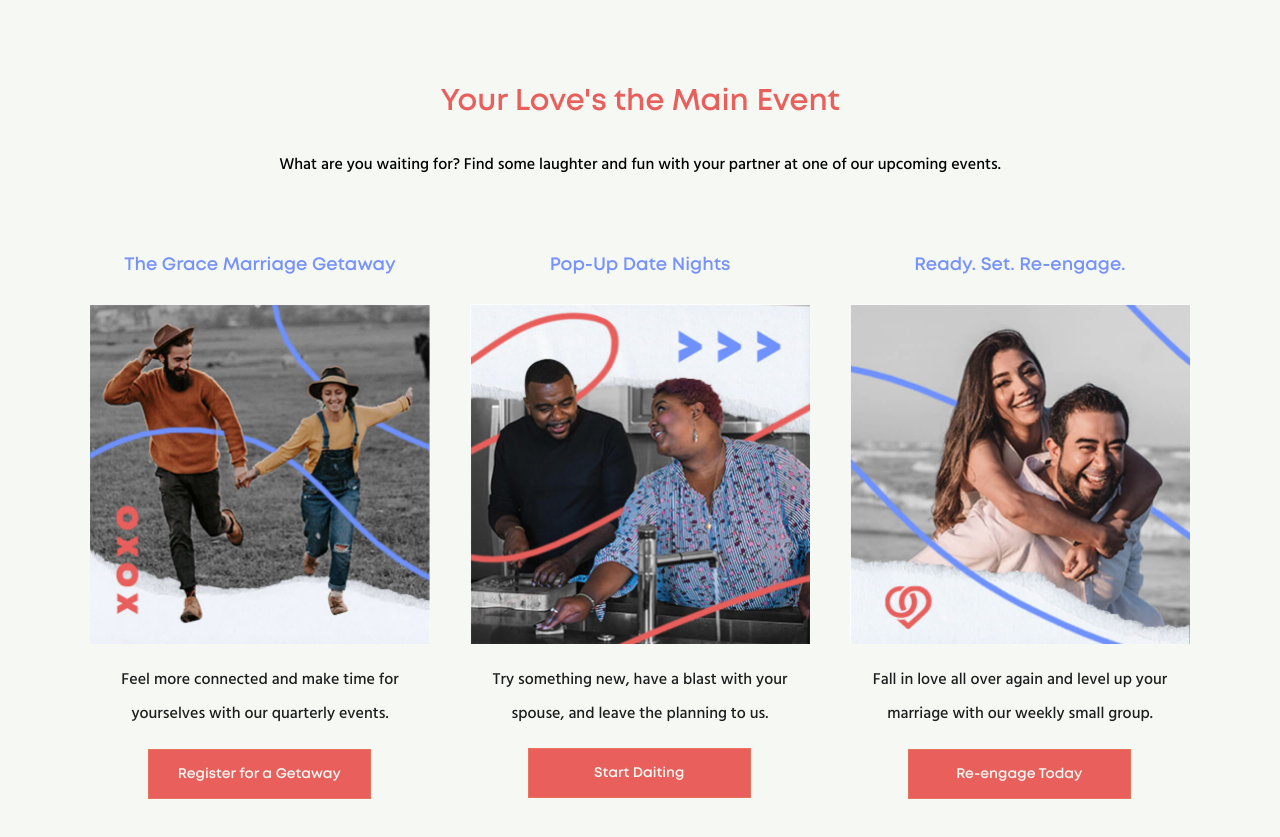
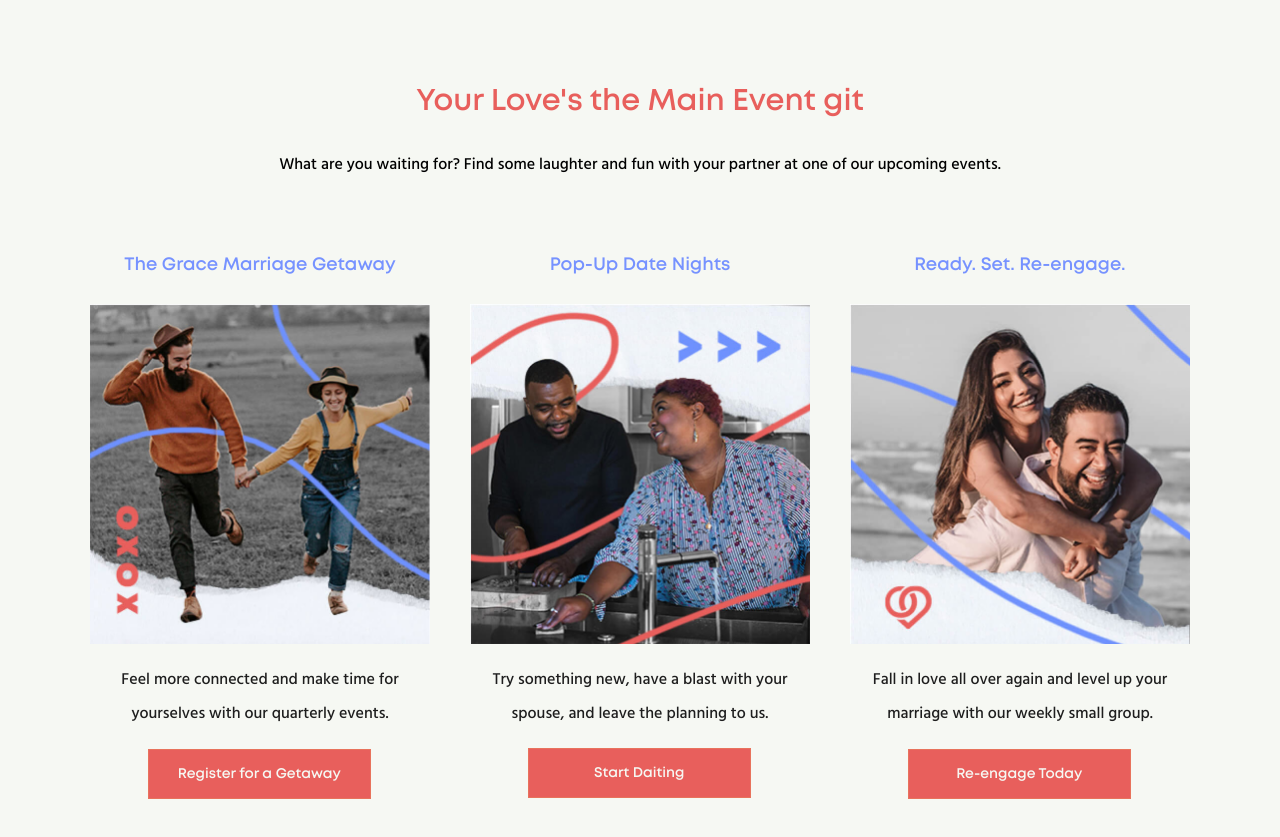
Before and after one commit to Shivanandkkhh/Better-to-gether, a plain HTML site: page index.html in a window 1280 px wide. Shown: the part 860-1697 px from the top of the page. Drawn offline with nearby package versions, Linux system fonts and the light colour scheme.

Commit message:
there is a update

```diff
--- a/index.html
+++ b/index.html
@@ -190,7 +190,7 @@
             <!-- the fourth section contains heading and text of your love -->
             <div class="f-section">
                 <div class="event-text make-center">
-                    <h2>Your Love's the Main Event</h2>
+                    <h2>Your Love's the Main Event git</h2>
                 </div>
                 <div class="what-text top-margin make-center">
                     <p class="top-margin">What are you waiting for? Find some laughter and fun with your partner at one
```
